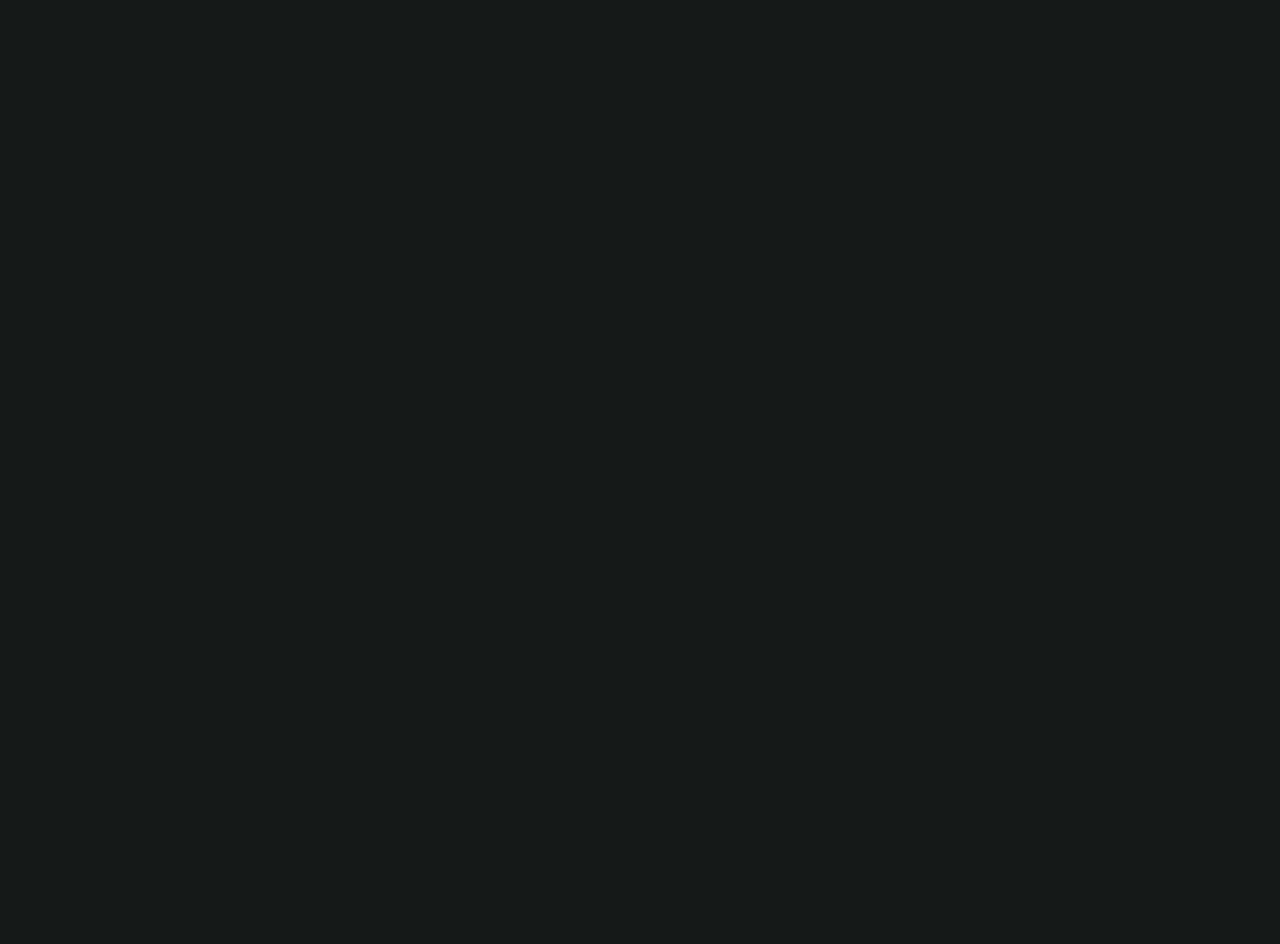
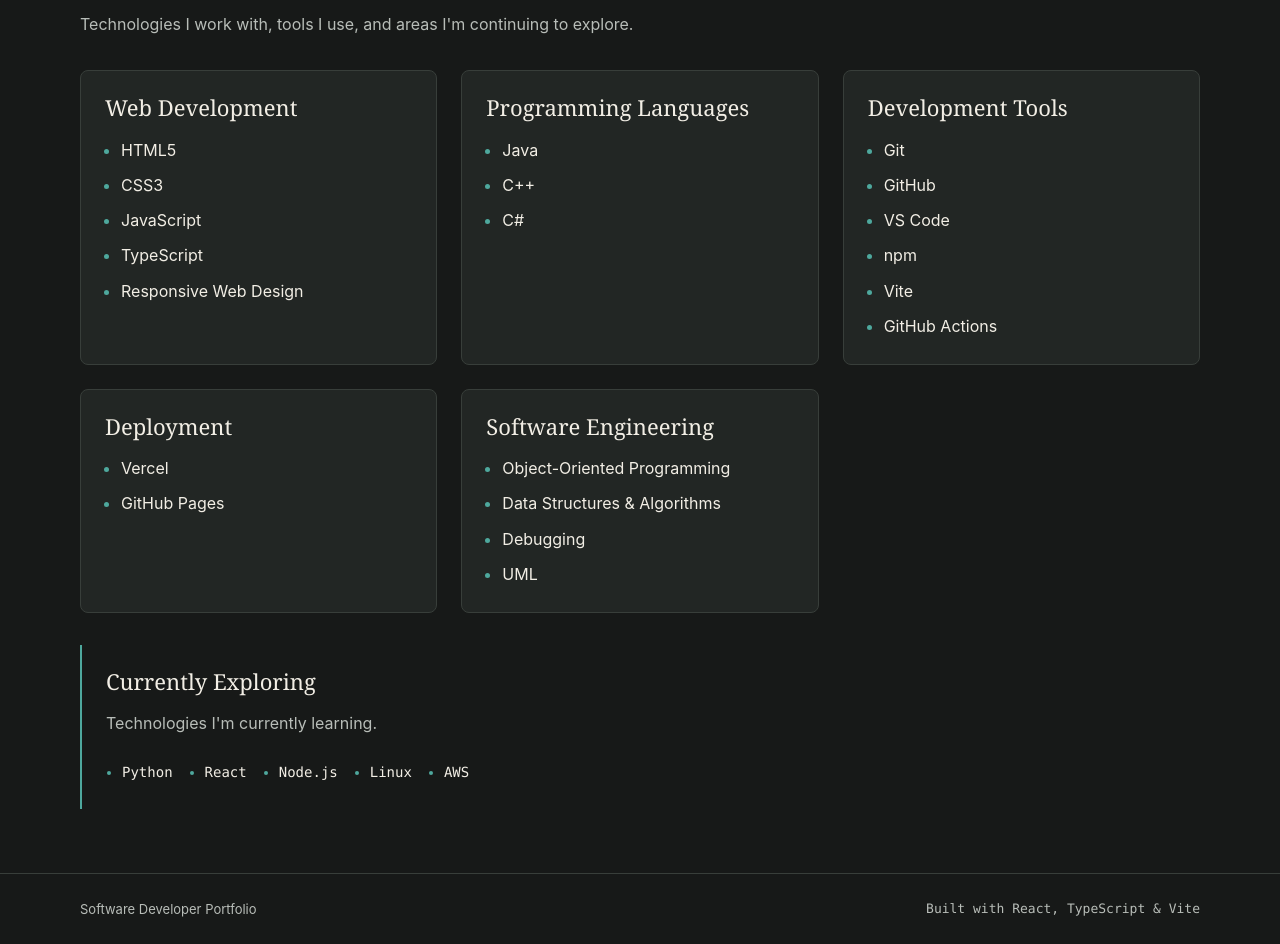
Before and after one commit to tamutswamatondoo/portfolio, a React app: page / in a window 1280 px wide. Shown: the part 980-1924 px from the top of the page. Before the commit the page ends 926 px from the top, so only its background shows below. Built offline with nearby package versions, Linux system fonts and the light colour scheme; the HTML template or start-up script is replaced by a standard one.

Commit message:
Add responsive technical skills section

```diff
--- a/src/App.css
+++ b/src/App.css
@@ -210,3 +210,92 @@
     padding: var(--space-2);
   }
 }
+
+.skills {
+  border-top: var(--border-width) solid var(--color-border);
+}
+
+.skills-intro {
+  max-width: 42rem;
+  margin-bottom: var(--space-4);
+}
+
+.skills-intro h2 {
+  margin-bottom: var(--space-2);
+  font-size: clamp(2rem, 5vw, 3rem);
+  letter-spacing: -0.025em;
+}
+
+.skills-intro p,
+.skills-exploring p {
+  margin-bottom: 0;
+  color: var(--color-text-muted);
+}
+
+.skills-grid {
+  display: grid;
+  grid-template-columns: minmax(0, 1fr);
+  gap: var(--space-2);
+}
+
+.skill-card {
+  min-width: 0;
+  padding: var(--space-3);
+  border: var(--border-width) solid var(--color-border);
+  border-radius: var(--radius-md);
+  background: var(--color-surface);
+}
+
+.skill-card h3,
+.skills-exploring h3 {
+  margin-bottom: var(--space-2);
+  font-size: 1.375rem;
+  overflow-wrap: anywhere;
+}
+
+.skill-list {
+  display: grid;
+  gap: var(--space-1);
+  margin: 0;
+  padding-inline-start: var(--space-2);
+}
+
+.skill-list li {
+  min-width: 0;
+  overflow-wrap: anywhere;
+}
+
+.skill-list li::marker {
+  color: var(--color-accent);
+}
+
+.skills-exploring {
+  margin-top: var(--space-4);
+  padding: var(--space-3);
+  border-inline-start: 2px solid var(--color-accent);
+}
+
+.skills-exploring p {
+  margin-bottom: var(--space-3);
+}
+
+.exploring-list {
+  display: flex;
+  flex-wrap: wrap;
+  gap: var(--space-1) var(--space-4);
+  font-family: var(--font-mono);
+  font-size: 0.875rem;
+}
+
+@media (min-width: 640px) {
+  .skills-grid {
+    grid-template-columns: repeat(2, minmax(0, 1fr));
+    gap: var(--space-3);
+  }
+}
+
+@media (min-width: 1024px) {
+  .skills-grid {
+    grid-template-columns: repeat(3, minmax(0, 1fr));
+  }
+}
--- a/src/App.tsx
+++ b/src/App.tsx
@@ -1,3 +1,4 @@
+import { Skills } from './components/Skills'
 import './App.css'
 
 function App() {
@@ -34,6 +35,7 @@ function App() {
             </div>
           </div>
         </section>
+        <Skills />
       </main>
 
       <footer className="site-footer">
--- /dev/null
+++ b/src/components/Skills.tsx
@@ -0,0 +1,35 @@
+import { EXPLORING_TECHNOLOGIES, SKILL_CATEGORIES } from '../data/portfolioData'
+
+export function Skills() {
+  return (
+    <section id="skills" className="skills section" aria-labelledby="skills-title">
+      <div className="container">
+        <div className="skills-intro">
+          <h2 id="skills-title">Technical Skills</h2>
+          <p>Technologies I work with, tools I use, and areas I'm continuing to explore.</p>
+        </div>
+
+        <div className="skills-grid">
+          {SKILL_CATEGORIES.map((category) => (
+            <div className="skill-card" key={category.title}>
+              <h3>{category.title}</h3>
+              <ul className="skill-list">
+                {category.skills.map((skill) => <li key={skill}>{skill}</li>)}
+              </ul>
+            </div>
+          ))}
+        </div>
+
+        <section className="skills-exploring" aria-labelledby="exploring-title">
+          <h3 id="exploring-title">Currently Exploring</h3>
+          <p>Technologies I'm currently learning.</p>
+          <ul className="skill-list exploring-list">
+            {EXPLORING_TECHNOLOGIES.map((technology) => (
+              <li key={technology}>{technology}</li>
+            ))}
+          </ul>
+        </section>
+      </div>
+    </section>
+  )
+}
--- /dev/null
+++ b/src/data/portfolioData.ts
@@ -0,0 +1,24 @@
+export const SKILL_CATEGORIES = [
+  {
+    title: 'Web Development',
+    skills: ['HTML5', 'CSS3', 'JavaScript', 'TypeScript', 'Responsive Web Design'],
+  },
+  {
+    title: 'Programming Languages',
+    skills: ['Java', 'C++', 'C#'],
+  },
+  {
+    title: 'Development Tools',
+    skills: ['Git', 'GitHub', 'VS Code', 'npm', 'Vite', 'GitHub Actions'],
+  },
+  {
+    title: 'Deployment',
+    skills: ['Vercel', 'GitHub Pages'],
+  },
+  {
+    title: 'Software Engineering',
+    skills: ['Object-Oriented Programming', 'Data Structures & Algorithms', 'Debugging', 'UML'],
+  },
+] as const
+
+export const EXPLORING_TECHNOLOGIES = ['Python', 'React', 'Node.js', 'Linux', 'AWS'] as const
```
